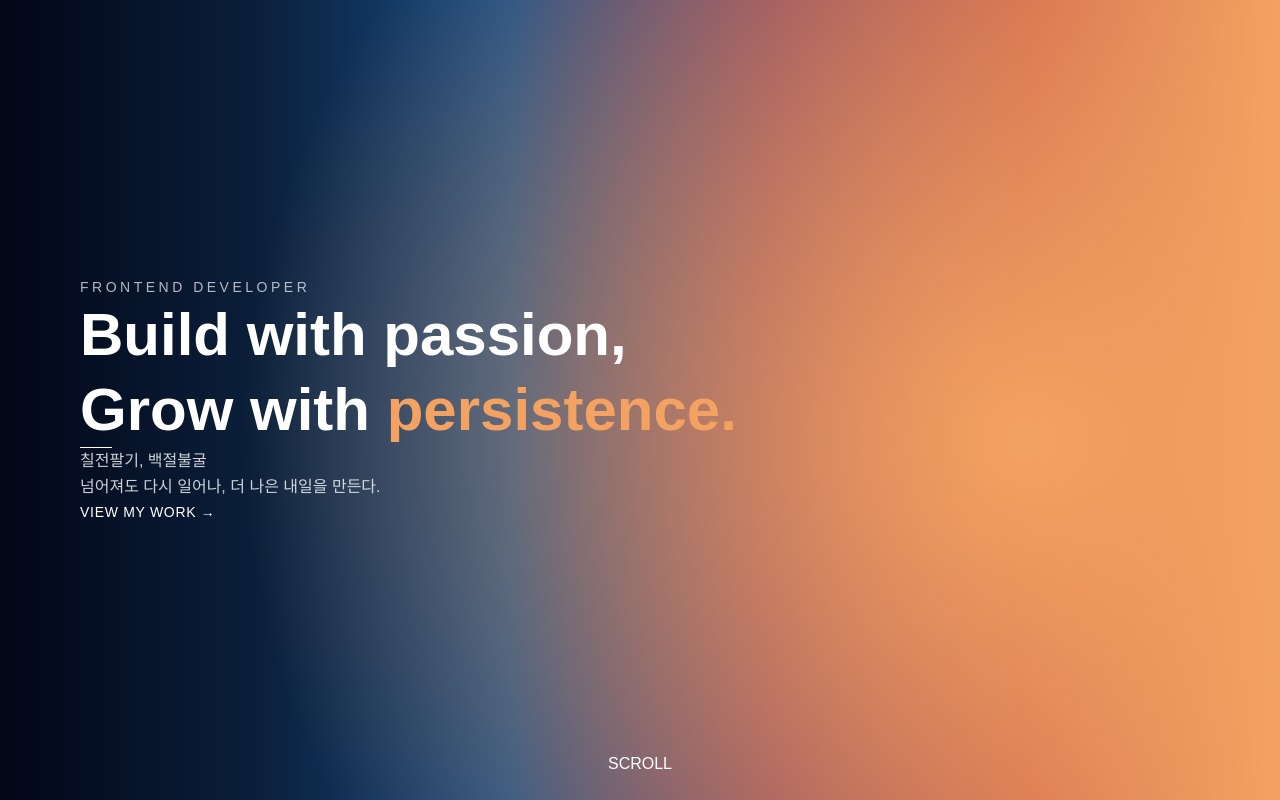
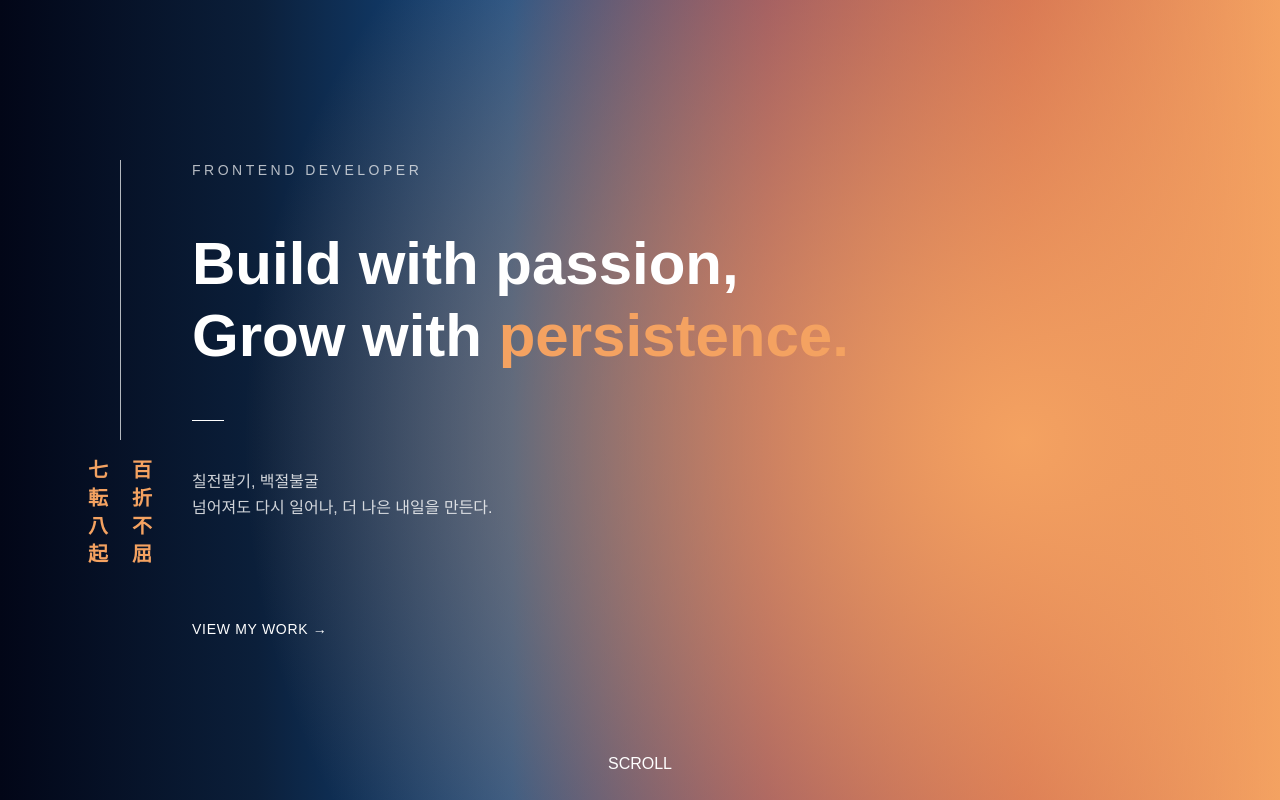
Before and after one commit to rladudgns4456/portfolio, a React (Vite) app: page / in a window 1280 px wide. Built offline with nearby package versions, Linux system fonts and the light colour scheme; a web font is replaced by a local one.

Commit message:
feat: Here 섹션 그리드 스타일 수정 및 장식 추가

```diff
--- a/src/sections/Hero.jsx
+++ b/src/sections/Hero.jsx
@@ -1,29 +1,50 @@
 function Hero() {
   return (
     <section
-      className="min-h-screen relative flex flex-col items-center justify-center text-white
+      className="min-h-screen relative flex flex-col justify-center text-white
       bg-[radial-gradient(circle_at_80%_55%,#F4A261_0%,transparent_70%),linear-gradient(to_right,#020617,#0B1F3A,#164E8A,#7C3F63,#C45A4A,#F4A261)]"
     >
       <div className="w-full max-w-7xl px-6 md:px-12 lg:px-20">
+        <div className="grid grid-cols-[80px_1fr] gap-8">
+          <div className="pt-[-20px] flex flex-col items-center">
+            <div className="w-px h-70 bg-white/70 mb-4"></div>
+
+            <div className="grid grid-cols-2 gap-x-6 text-sm md:text-lg lg:text-xl font-semibold text-[#F4A261]">
+              <span>七</span>
+              <span>百</span>
+              <span>転</span>
+              <span>折</span>
+              <span>八</span>
+              <span>不</span>
+              <span>起</span>
+              <span>屈</span>
+            </div>
+          </div>
+
           <div className="max-w-2xl">
-          <p className="text-sm tracking-[0.25em] uppercase text-white/70">
+            <p className="text-sm tracking-[0.25em] uppercase text-white/70 mb-12">
               FRONTEND DEVELOPER
             </p>
-          <h1 className="text-4xl md:text-5xl lg:text-6xl font-semibold leading-tight">
+
+            <h1 className="text-4xl md:text-5xl lg:text-6xl font-semibold leading-[1.2] mb-12">
               Build with passion, <br />
               Grow with <span className="text-[#F4A261]">persistence.</span>
             </h1>
-          <hr className="w-8" />
-          <p className="text-sm md:text-base leading-relaxed text-white/80">
+
+            <hr className="w-8 mb-12" />
+
+            <p className="text-sm md:text-base leading-relaxed text-white/80 mb-24">
               칠전팔기, 백절불굴 <br />
               넘어져도 다시 일어나, 더 나은 내일을 만든다.
             </p>
+
             <a
               href="/work"
               className="inline-flex items-center gap-3 text-sm tracking-wider"
             >
               VIEW MY WORK →
             </a>
+          </div>
         </div>
       </div>
 
```
Lines whose indentation alone changed are shown as unchanged.
